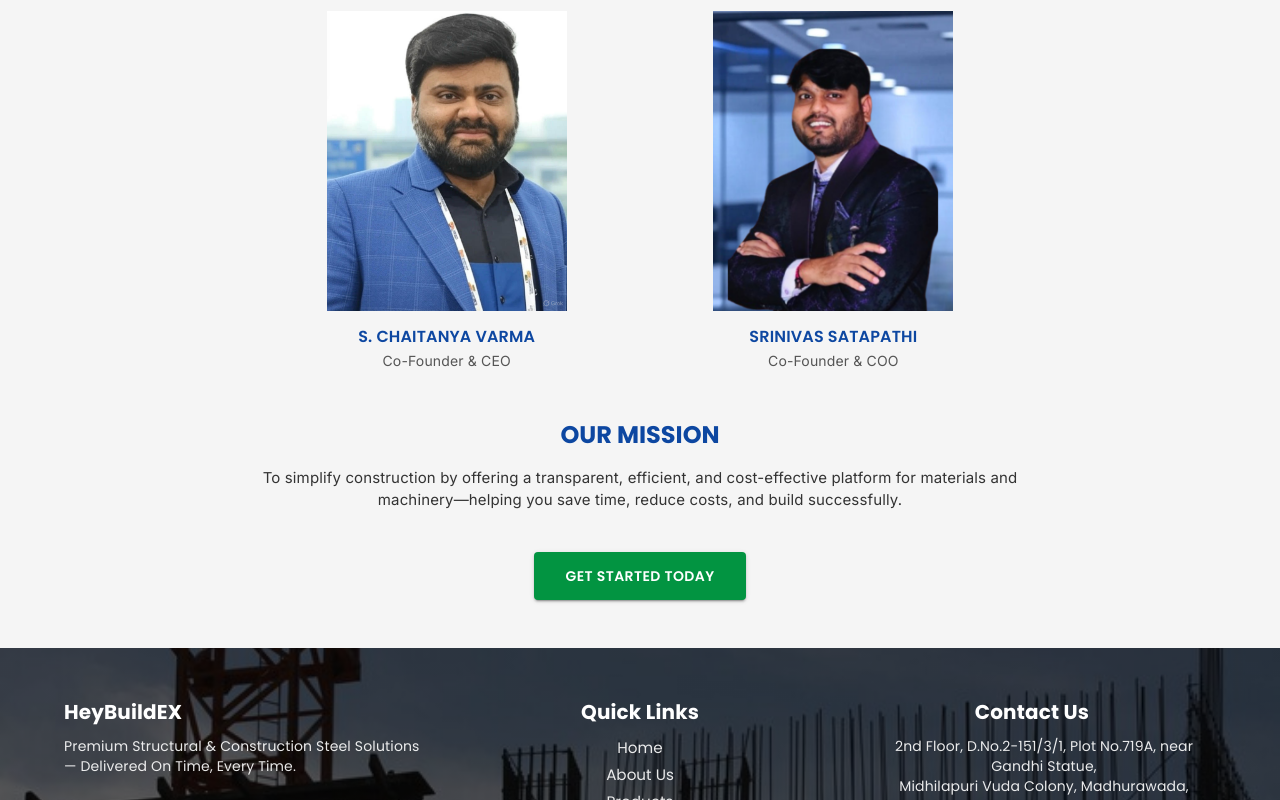
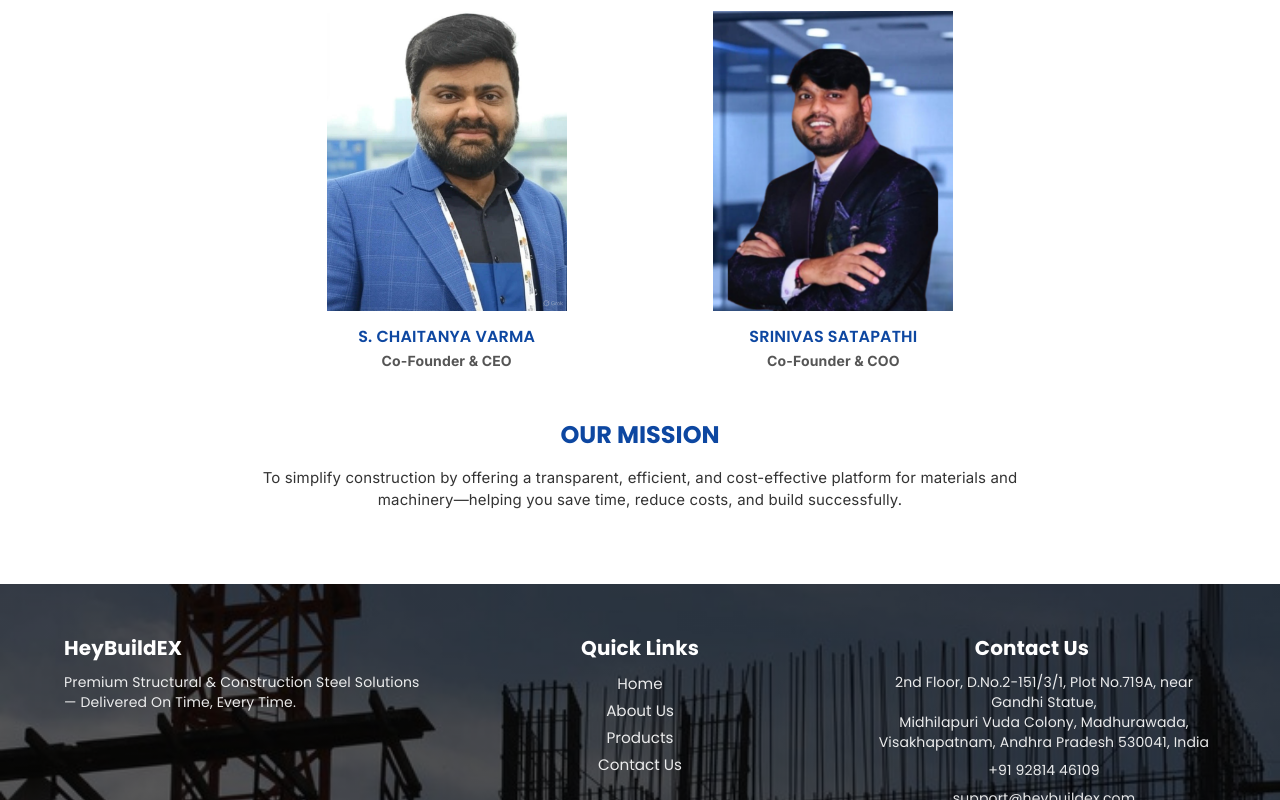
Before and after one commit to DesignBlocksvizag/heybuildex, a Next.js app: page /about-us in a window 1280 px wide. Shown: the part 1536-2336 px from the top of the page. Built offline with nearby package versions, Linux system fonts and the light colour scheme; some icons are missing.

Commit message:
change bg

```diff
--- a/src/content/AboutUs/index.js
+++ b/src/content/AboutUs/index.js
@@ -41,7 +41,7 @@ const AboutUs = () => {
     </Typography>
   </Box>
   </Box>
-    <Box sx={{ backgroundColor: "#f5f5f5", py: 6 }}>
+    <Box sx={{ backgroundColor: "#ffffff", py: 6 }}>
       <Container maxWidth="lg">
         {/* Welcome Title */}
         <Typography
@@ -86,7 +86,7 @@ const AboutUs = () => {
             {/* Replace with actual image */}
             <Box
               component="img"
-              src="/tmt-bars-real.jpg"
+              src="/tmt-bars.jpg"
               alt="Construction"
               sx={{ width: "100%", borderRadius: 0,height:180,objectFit:"cover"}}
             />
@@ -214,7 +214,7 @@ const AboutUs = () => {
               </Typography>
               <Typography
                 variant="body2"
-                sx={{ color: "#555", fontFamily: "Inter", textAlign: "center" }}
+                sx={{ color: "#555", fontFamily: "Inter", textAlign: "center",fontWeight:"bold" }}
               >
                 Co-Founder & CEO
               </Typography>
@@ -245,7 +245,7 @@ const AboutUs = () => {
               </Typography>
               <Typography
                 variant="body2"
-                sx={{ color: "#555", fontFamily: "Inter", textAlign: "center" }}
+                sx={{ color: "#555", fontFamily: "Inter", textAlign: "center",fontWeight:"bold" }}
               >
                 Co-Founder & COO
               </Typography>
@@ -281,20 +281,6 @@ const AboutUs = () => {
             cost-effective platform for materials and machinery—helping you save
             time, reduce costs, and build successfully.
           </Typography>
-          <Button
-            variant="contained"
-            sx={{
-              mt: 2,
-              backgroundColor: "#029441",
-              fontWeight: 600,
-              px: 4,
-              py: 1.5,
-              fontFamily: "Poppins, sans-serif",
-              "&:hover": { backgroundColor: "#026c34" },
-            }}
-          >
-            Get Started Today
-          </Button>
         </Box>
       </Container>
     </Box></>
--- a/src/content/WelcomeSection/index.js
+++ b/src/content/WelcomeSection/index.js
@@ -51,6 +51,7 @@ export default function WelcomeSection() {
                   "linear-gradient(to right, #1c953f 0%, #465a65 100%)",
               },
             }}
+            href="/steel/tmt-bars"
           >
             Explore Products
           </Button>
```
